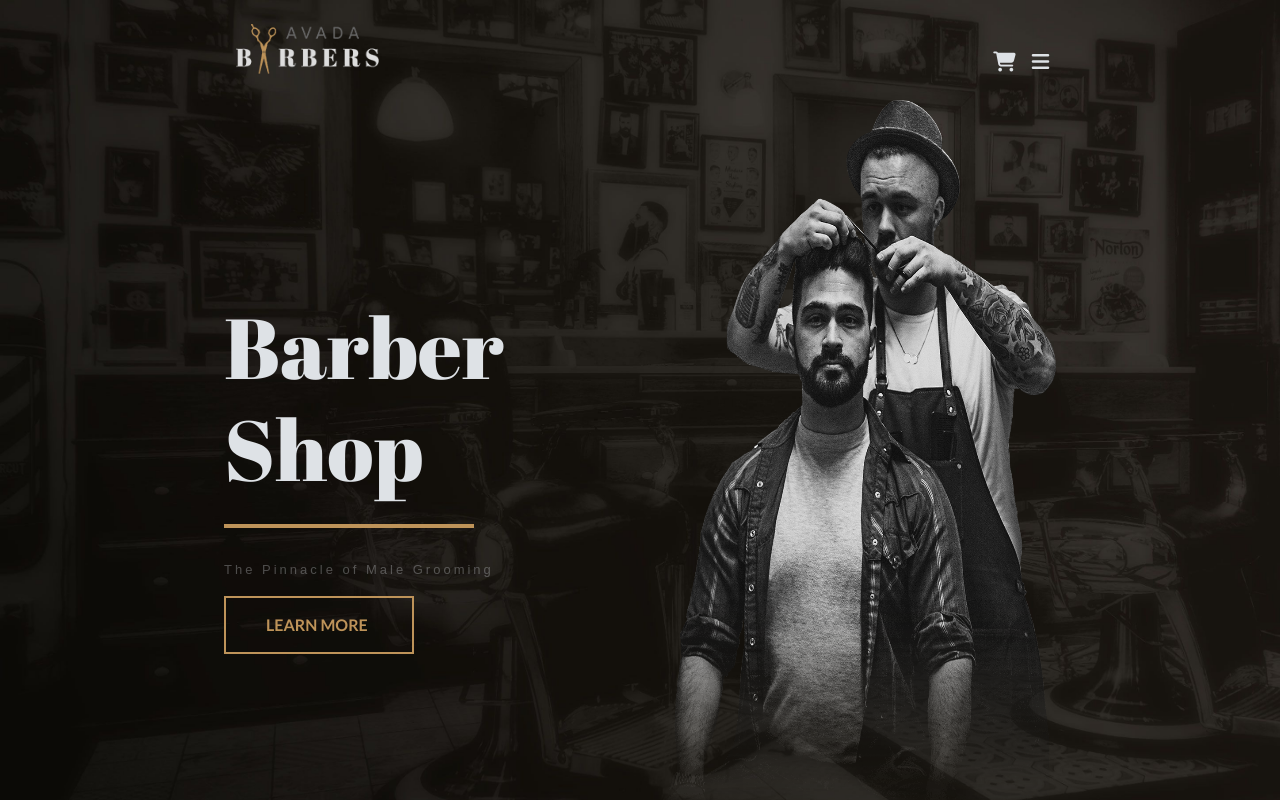
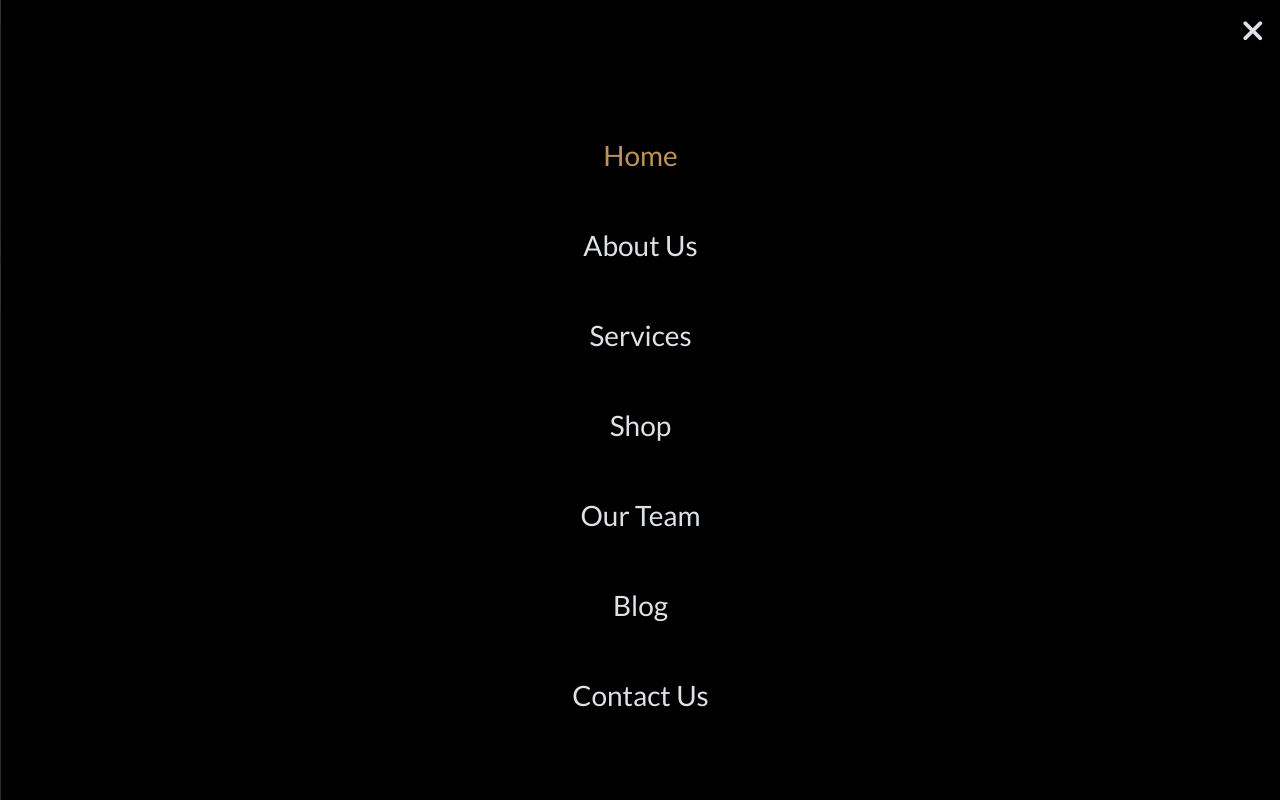
Before and after one commit to MattiaMorriale/proj-html-vuejs, a Vue app: page / in a window 1280 px wide. Both pictures are taken after a click on the icon 1040 px from the left and 62 px from the top of the page. Shown: the top 800 px of the page. Built offline with nearby package versions, Linux system fonts and the light colour scheme.

Commit message:
completed exercise, burger menù

```diff
--- a/src/components/AppHeader.vue
+++ b/src/components/AppHeader.vue
@@ -1,8 +1,18 @@
 <script>
+
+import {store} from '../store.js'
 
 export default {
 
-    name: 'AppHeader'
+    name: 'AppHeader',
+
+    data() {
+        return{
+            store,
+
+            hover: '',
+        }
+    },
 
 }
 
@@ -14,12 +24,22 @@ export default {
         <div class="col-12 bg-img d-flex align-items-center flex-column ">
 
             <div class="row d-flex justify-content-between pt-4 my-nav m-0 ">
-                <div class="col-3">
-                    <img src="../../public/avadabarbers-logo-x1.png" alt="@">
+                <div class="col-3 d-flex align-items-center justify-content-start p-0 ">
+                    <img src="../../public/avadabarbers-logo-x2.png" alt="@">
                 </div>
-                <div class="col-1 d-flex align-items-center justify-content-center gap-3 fs-5 ">
+                <div class="col-1 d-flex align-items-center justify-content-center gap-4 fs-5 ">
                     <i class="fa-solid fa-cart-shopping"></i>
-                    <i class="fa-solid fa-bars"></i>
+                    <i class="fa-solid fa-bars burger-input" data-bs-toggle="offcanvas" data-bs-target="#offcanvasRight" aria-controls="offcanvasRight"></i>
+                    <div :style="{'background-image': 'url('+ hover +')'}"  class="offcanvas offcanvas-end w-100 my-offcanvas bg-black" tabindex="-1" id="offcanvasRight" aria-labelledby="offcanvasRightLabel">
+                        <div class="offcanvas-header d-flex justify-content-end ">
+                            <div class="close-hov" data-bs-dismiss="offcanvas" aria-label="Close"><i class="fa-solid fa-xmark"></i></div>
+                        </div>
+                        <div class="offcanvas-body d-flex flex-column align-items-center justify-content-center ">
+                            <ul class="list-unstyled text-center" >
+                                <li class="py-4 fs-3" v-for="currentLinks in store.burgerLinks" v-on:mouseover="hover = currentLinks.bgImg" v-on:mouseout="hover = 0">{{ currentLinks.type }}</li>
+                            </ul>
+                        </div>
+                    </div>
                 </div>
             </div>
 
@@ -55,17 +75,61 @@ export default {
         width: 65%;
 
         img{
-            height: 50px;
+            height: 60px;
             object-fit: contain;
         }
 
         i{
             cursor: pointer;
+            font-size: 25px;
+
+            &:hover{
+                color: #be9359;
+            }
         }
 
-        i:hover{
-            color: #be9359;
+        .my-offcanvas{
+            background-size: cover;
+            background-repeat: no-repeat;
+            background-position: center;
+
+            .burger-input{
+                color: #be9359;
+            }
+
+            ul{
+
+                width: 100%;
+
+                li:nth-of-type(1) {
+                    color: #be9359;
+
+                }
+
+                li{
+                    cursor: pointer;
+
+                    &:hover{
+                        color: #be9359;
+                    }
+                }
+            }
         }
+
+
+
+        .close-hov{
+            transition: linear .1s;
+
+            i{
+                font-size: 30px;
+            }
+
+            &:hover{
+                color: #be9359;
+            }
+        }
+
 
     }
 
--- a/src/store.js
+++ b/src/store.js
@@ -1,6 +1,38 @@
 import { reactive } from 'vue';
 
 export const store = reactive ({
+
+burgerLinks: [
+    {
+        type: 'Home',
+        bgImg: '../../public/avadabarbers-homepage-hero-bg.jpg'
+    },
+    {
+        type: 'About Us',
+        bgImg: '../../public/avadabarbers-about-ptb-retina.jpg'
+    },
+    {
+        type: 'Services',
+        bgImg: '../../public/avadabarbers-trimcut-hero.jpg'
+    },
+    {
+        type: 'Shop',
+        bgImg: '../../public/avadabarbers-blog-ptb-retina.jpg'
+    },
+    {
+        type: 'Our Team',
+        bgImg: '../../public/avadabarbers-reviewsbackground.jpg'
+    },
+    {
+        type: 'Blog',
+        bgImg: '../../public/avadabarbers-services-ptb-retina.jpg'
+    },
+    {
+        type: 'Contact Us',
+        bgImg: '../../public/avadabarbers-contact-ptb-retina.jpg'
+    },
+
+],
 
 services: [
     {
@@ -95,4 +127,6 @@ socialLinks: [
 ]
 
 
+
+
 });
```
